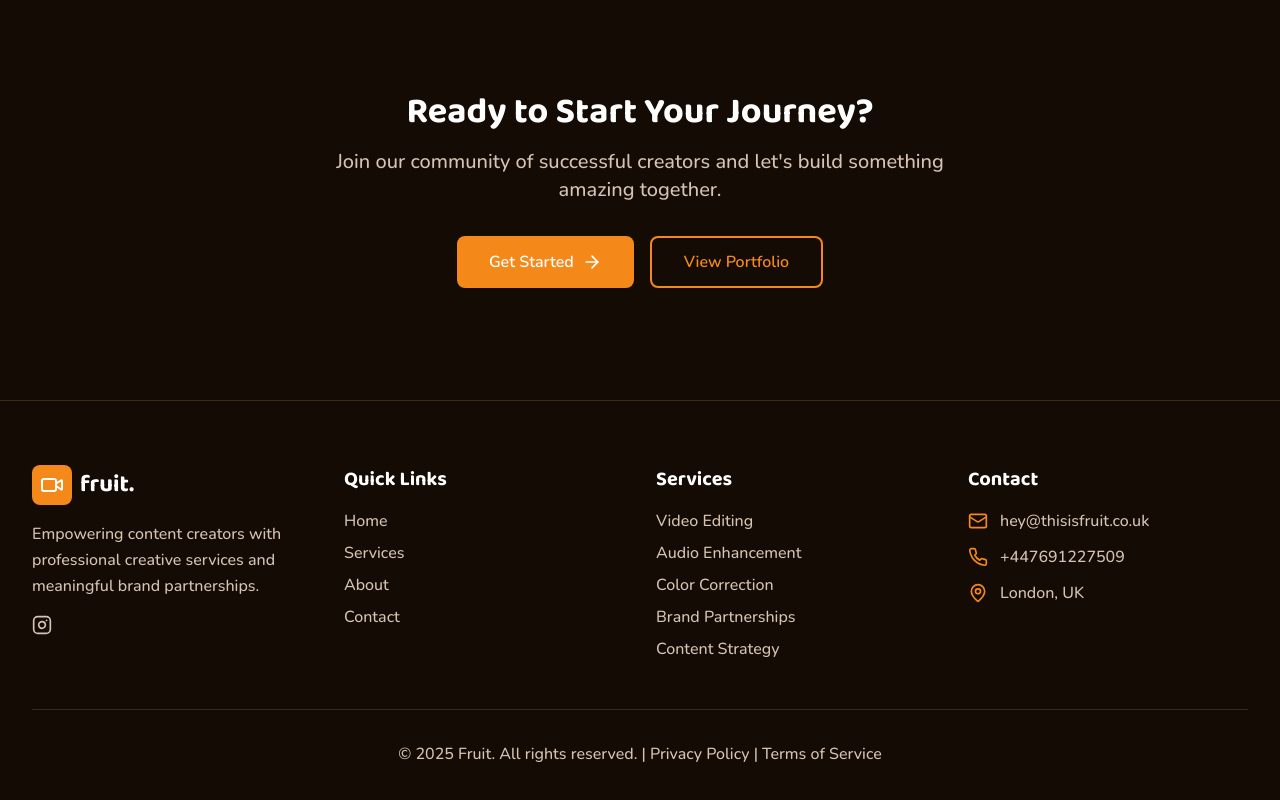
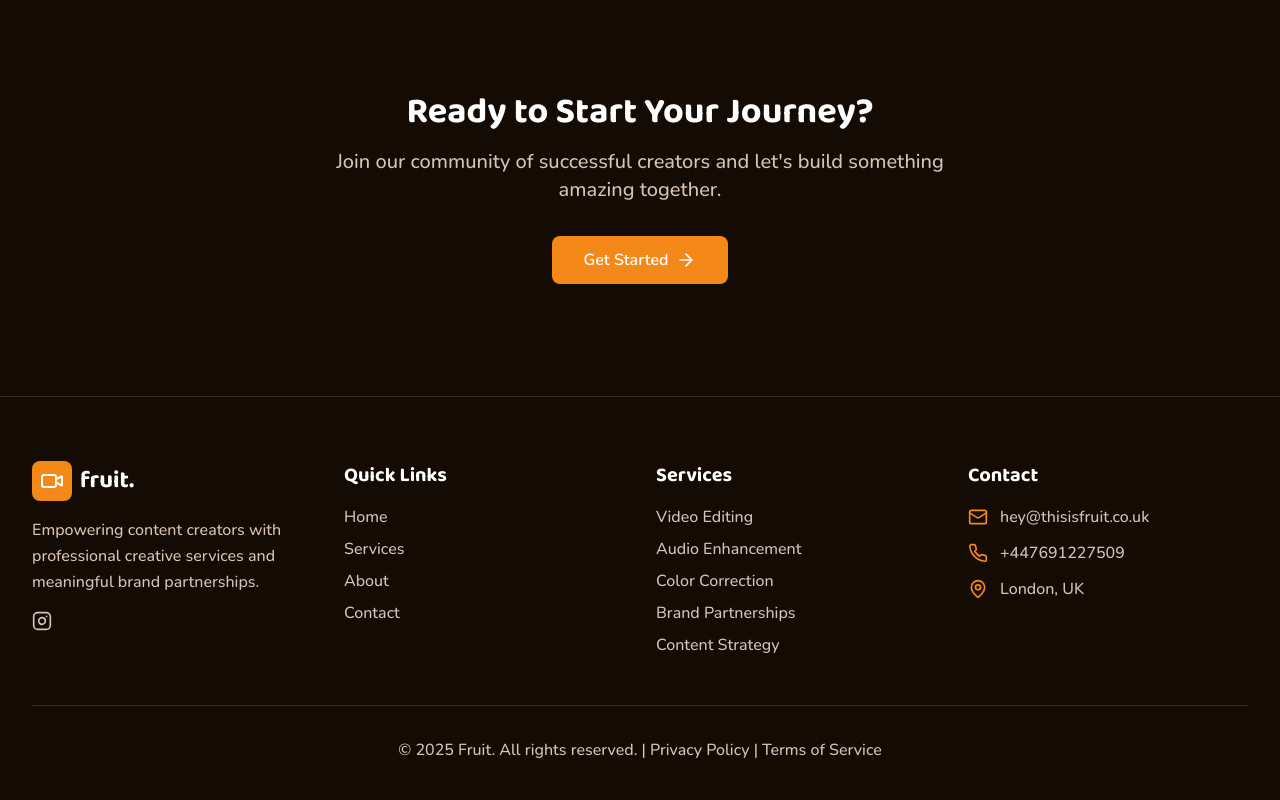
Before and after one commit to FruitStudioUK/Fruit-Site, a Next.js app: page /about in a window 1280 px wide. Shown: the part 2936-3736 px from the top of the page. Built offline with nearby package versions, Linux system fonts and the light colour scheme.

Commit message:
Update page.tsx

```diff
--- a/app/about/page.tsx
+++ b/app/about/page.tsx
@@ -197,9 +197,9 @@ export default function AboutPage() {
                 <span>Get Started</span>
                 <ArrowRight className="w-5 h-5" />
               </a>
-              <a href="/portfolio" className="btn-outline inline-flex items-center space-x-2">
+              {/*  <a href="/portfolio" className="btn-outline inline-flex items-center space-x-2">
                 <span>View Portfolio</span>
-              </a>
+              </a> */}
             </div>
           </div>
         </div>
```
